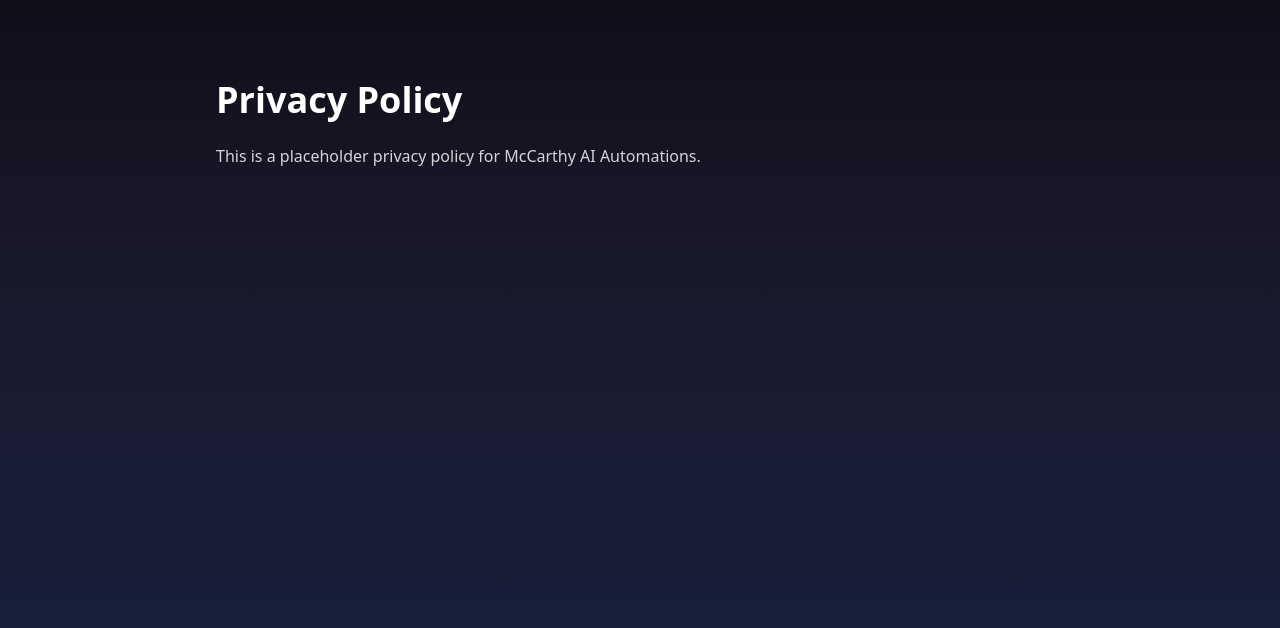
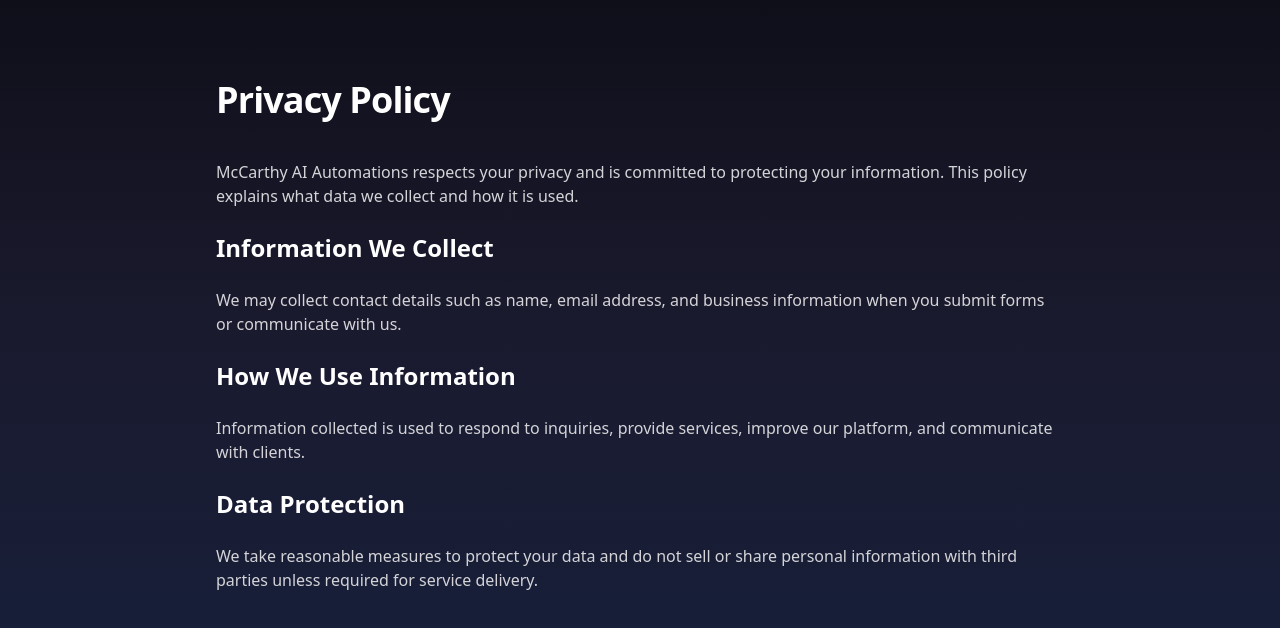
Before and after one commit to BMcCarthy96/McCarthyAIAutomations, a Next.js app: page /privacy in a window 1280 px wide. Shown: the top 628 px of the page. Built offline with nearby package versions, Linux system fonts and the light colour scheme.

Commit message:
Fixed privacy policy design

```diff
--- a/app/privacy/page.tsx
+++ b/app/privacy/page.tsx
@@ -1,10 +1,34 @@
 export default function PrivacyPage() {
     return (
         <main className="mx-auto max-w-4xl px-6 py-20 text-white">
-            <h1 className="text-4xl font-bold">Privacy Policy</h1>
-            <p className="mt-6 text-zinc-300">
-                This is a placeholder privacy policy for McCarthy AI Automations.
-            </p>
+            <h1 className="text-4xl font-bold tracking-tight">Privacy Policy</h1>
+
+            <section className="mt-10 space-y-6 text-zinc-300">
+                <p>
+                    McCarthy AI Automations respects your privacy and is committed to
+                    protecting your information. This policy explains what data we collect
+                    and how it is used.
+                </p>
+
+                <h2 className="text-2xl font-semibold text-white">Information We Collect</h2>
+                <p>
+                    We may collect contact details such as name, email address, and
+                    business information when you submit forms or communicate with us.
+                </p>
+
+                <h2 className="text-2xl font-semibold text-white">How We Use Information</h2>
+                <p>
+                    Information collected is used to respond to inquiries, provide
+                    services, improve our platform, and communicate with clients.
+                </p>
+
+                <h2 className="text-2xl font-semibold text-white">Data Protection</h2>
+                <p>
+                    We take reasonable measures to protect your data and do not sell or
+                    share personal information with third parties unless required for
+                    service delivery.
+                </p>
+            </section>
         </main>
     );
 }
```
